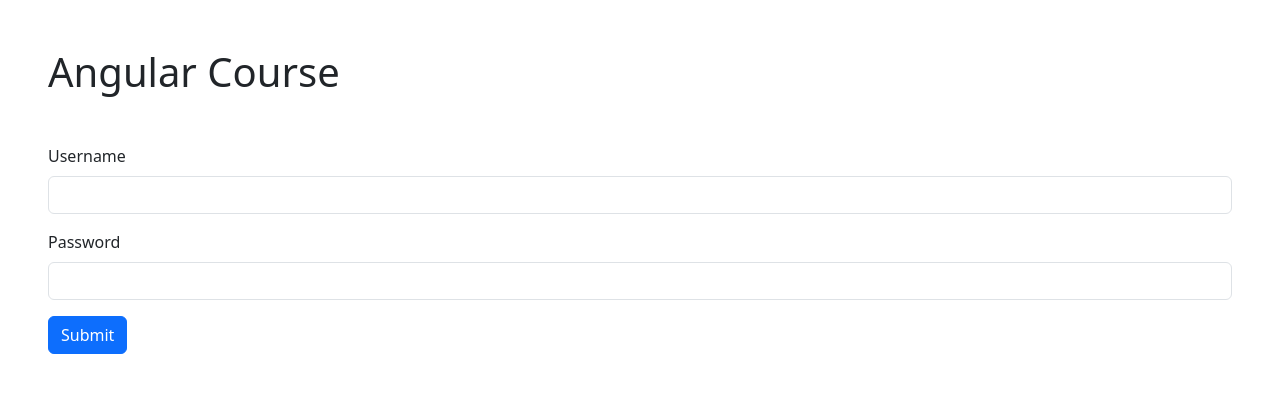
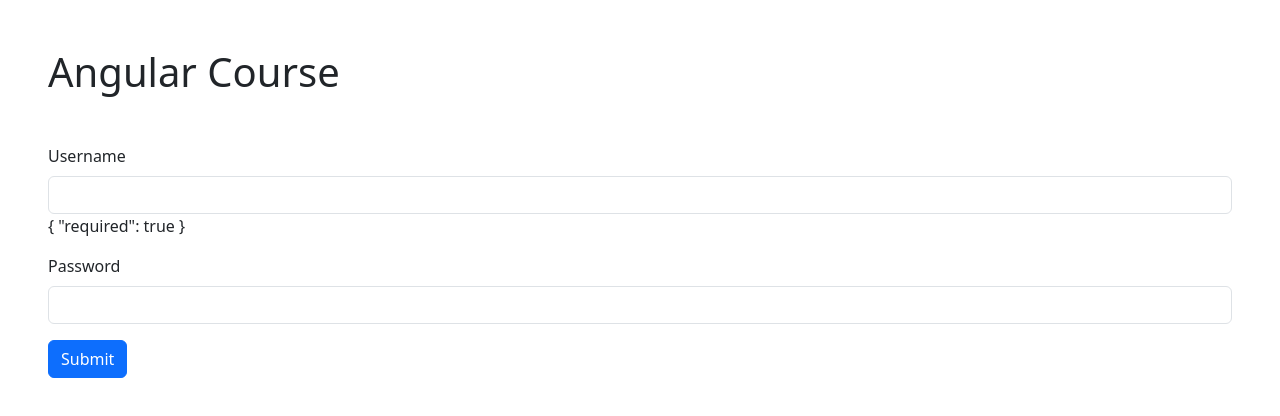
Before and after one commit to codeWithAshith/Angular-Course, an Angular app: page / in a window 1280 px wide. Shown: the top 416 px of the page. Built offline with nearby package versions, Linux system fonts and the light colour scheme.

Commit message:
27. Reactive form - Custom Validation

```diff
--- a/src/app/signup-form/signup-form.component.html
+++ b/src/app/signup-form/signup-form.component.html
@@ -9,6 +9,9 @@
         'is-invalid': username?.invalid && username?.touched
       }"
     />
+
+    {{ username?.errors | json }}
+
     <div
       *ngIf="username?.touched && username?.invalid"
       class="invalid-feedback"
@@ -16,6 +19,9 @@
       <div *ngIf="username?.errors?.['required']">Name is required</div>
       <div *ngIf="username?.errors?.['minlength']">
         Please provide a valid Name
+      </div>
+      <div *ngIf="username?.errors?.['shouldBeUnique']">
+        Username is already taken
       </div>
     </div>
   </div>
--- a/src/app/signup-form/signup-form.component.ts
+++ b/src/app/signup-form/signup-form.component.ts
@@ -1,5 +1,6 @@
 import { Component } from '@angular/core';
 import { FormControl, FormGroup, Validators } from '@angular/forms';
+import { UsernameValidators } from './username.validators';
 
 @Component({
   selector: 'app-signup-form',
@@ -8,10 +9,11 @@ import { FormControl, FormGroup, Validators } from '@angular/forms';
 })
 export class SignupFormComponent {
   form = new FormGroup({
-    username: new FormControl('', [
-      Validators.required,
-      Validators.minLength(3),
-    ]),
+    username: new FormControl(
+      '',
+      [Validators.required, Validators.minLength(3)],
+      UsernameValidators.shouldBeUnique
+    ),
     password: new FormControl('', [Validators.required]),
   });
 
--- /dev/null
+++ b/src/app/signup-form/username.validators.ts
@@ -0,0 +1,16 @@
+import { AbstractControl, ValidationErrors } from '@angular/forms';
+
+export class UsernameValidators {
+  static shouldBeUnique(
+    control: AbstractControl
+  ): Promise<ValidationErrors | null> {
+    return new Promise((resolve, _reject) => {
+      setTimeout(() => {
+        console.log(control.value);
+        console.log(control.value === 'code');
+        if (control.value === 'code') resolve({ shouldBeUnique: true });
+        else resolve({ shouldBeUnique: false });
+      }, 2000);
+    });
+  }
+}
```
